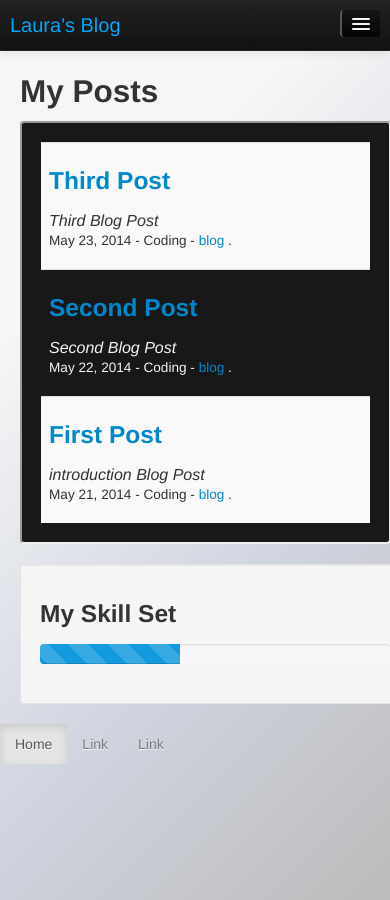
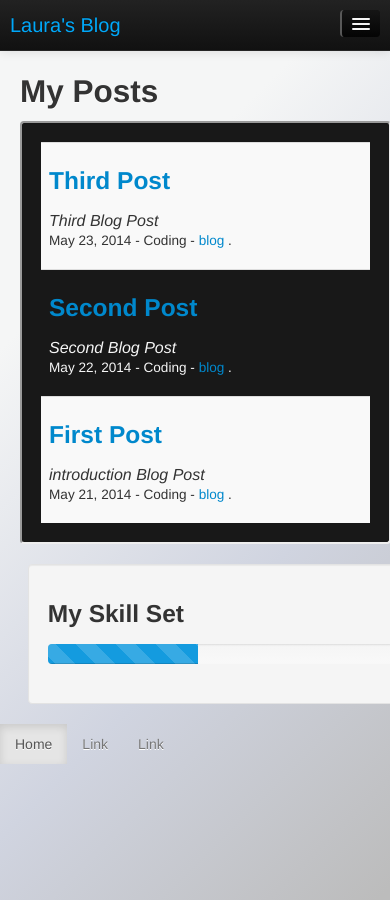
Before and after one commit to LauraR6561/Laurar6561.github.io, a Jekyll site: the page built from index.html, in a window 390 px wide. Built offline with Jekyll 4.4.1, drawn with Linux system fonts in a browser that asks for light colours; Markdown is read by kramdown in place of the engine named in the settings.

Commit message:
css change

```diff
--- a/css/template.css
+++ b/css/template.css
@@ -46,9 +46,9 @@ body{
     }
 
     .skills{
-        width:90%;
+        width:96%;
         float:none;
-        margin-left:0%;
+        margin-left:2%;
     }
 }
 
```
